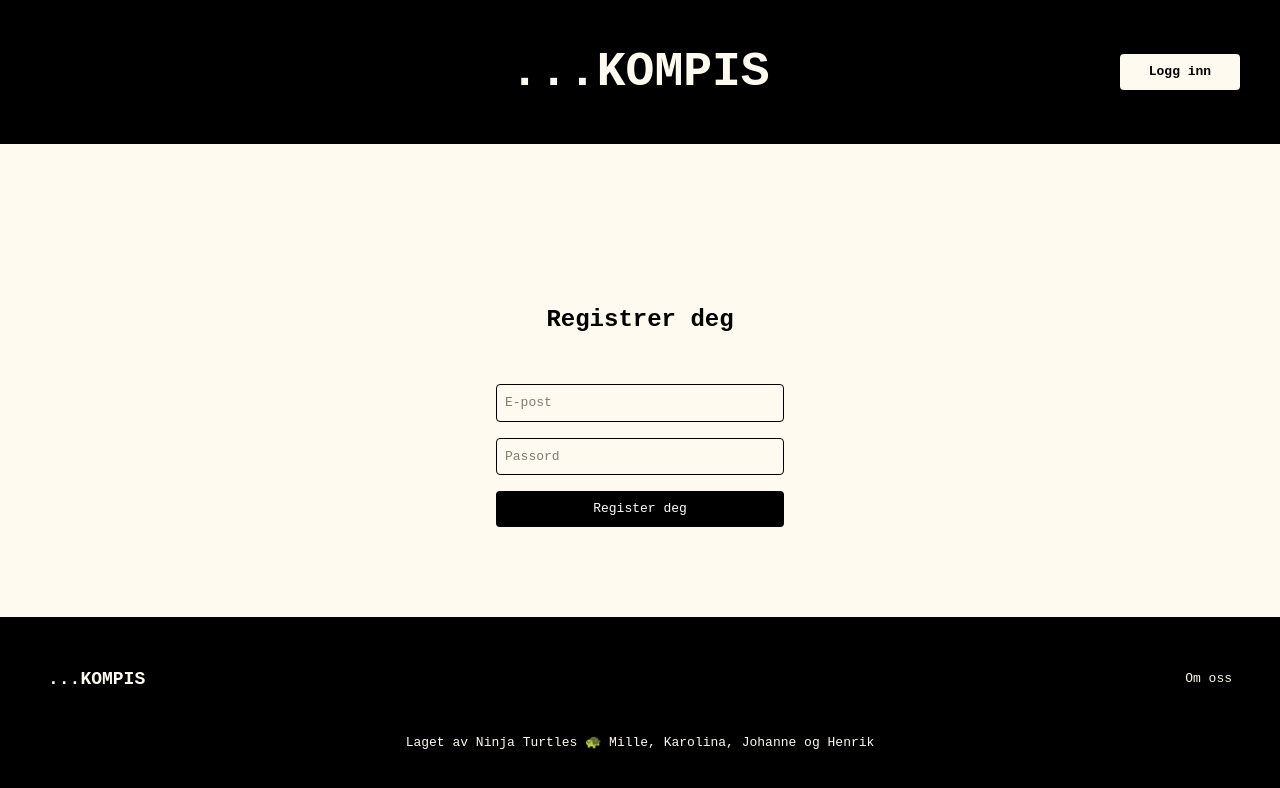
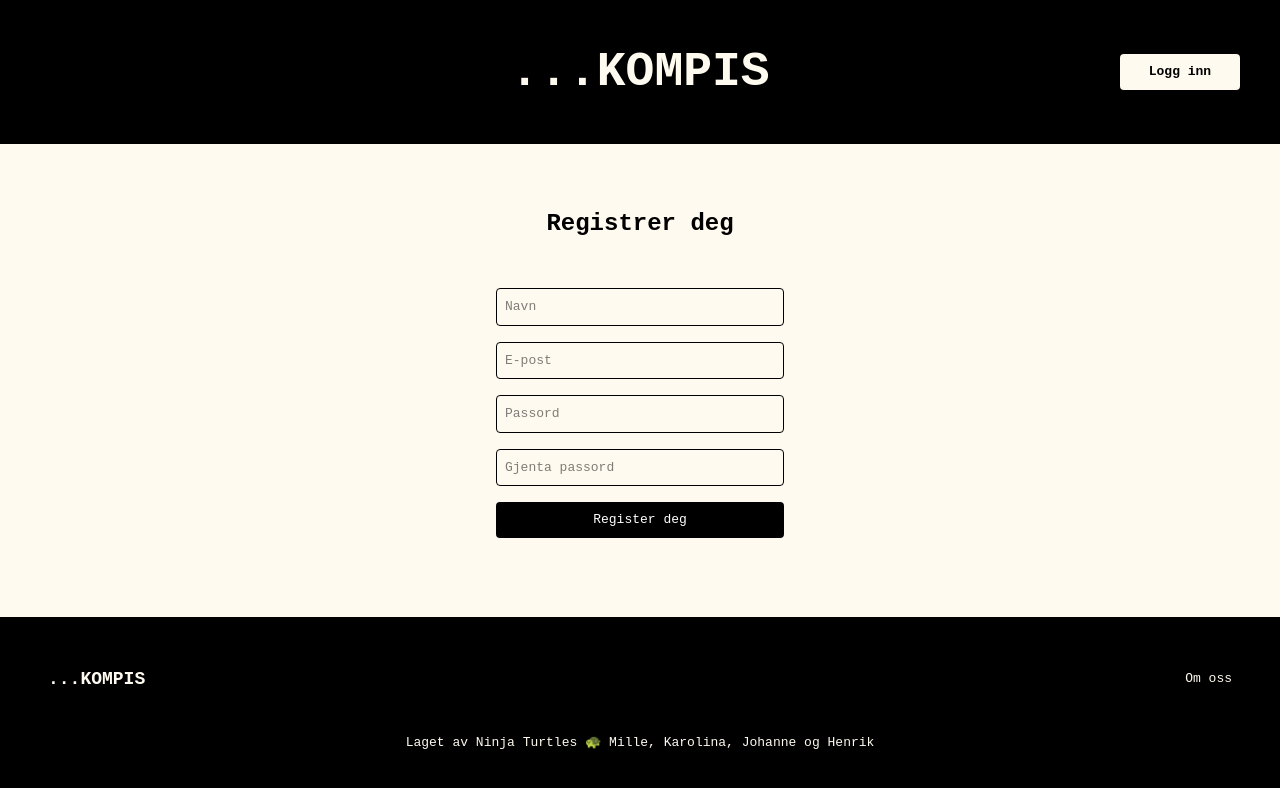
Before and after one commit to KaroGil/webathon, a Next.js app: page /register in a window 1280 px wide. Shown: the top 788 px of the page. Built offline with nearby package versions, Linux system fonts and the light colour scheme; no server answers.

Commit message:
add register form

```diff
--- a/app/register/page.tsx
+++ b/app/register/page.tsx
@@ -5,7 +5,9 @@ import { useState } from "react";
 
 export default function RegisterPage() {
   const [email, setEmail] = useState("");
+  const [name, setName] = useState("");
   const [password, setPassword] = useState("");
+  const [repeatPassword, setRepeatPassword] = useState("");
   const [error, setError] = useState("");
 
   async function handleSubmit(e: React.FormEvent) {
@@ -27,12 +29,19 @@ export default function RegisterPage() {
   }
 
   return (
-    <div className="flex items-center justify-center mt-40">
+    <div className="flex items-center justify-center mt-16">
       <form
         onSubmit={handleSubmit}
         className="flex flex-col gap-4 items-center w-72"
       >
         <h1 className="text-2xl font-bold mb-8">Registrer deg</h1>
+        <input
+          className="border p-2 rounded w-full"
+          type="Navn"
+          value={name}
+          onChange={(e) => setName(e.target.value)}
+          placeholder="Navn"
+        />
         <input
           className="border p-2 rounded w-full"
           type="Email"
@@ -47,12 +56,19 @@ export default function RegisterPage() {
           onChange={(e) => setPassword(e.target.value)}
           placeholder="Passord"
         />
+        <input
+          className="border p-2 rounded w-full"
+          type="Password"
+          value={repeatPassword}
+          onChange={(e) => setRepeatPassword(e.target.value)}
+          placeholder="Gjenta passord"
+        />
         {error && <p className="text-red-500">{error}</p>}
         <button
           className="bg-black text-white px-4 py-2 rounded w-full"
           type="submit"
         >
-           Register deg
+          Register deg
         </button>
       </form>
     </div>
```
